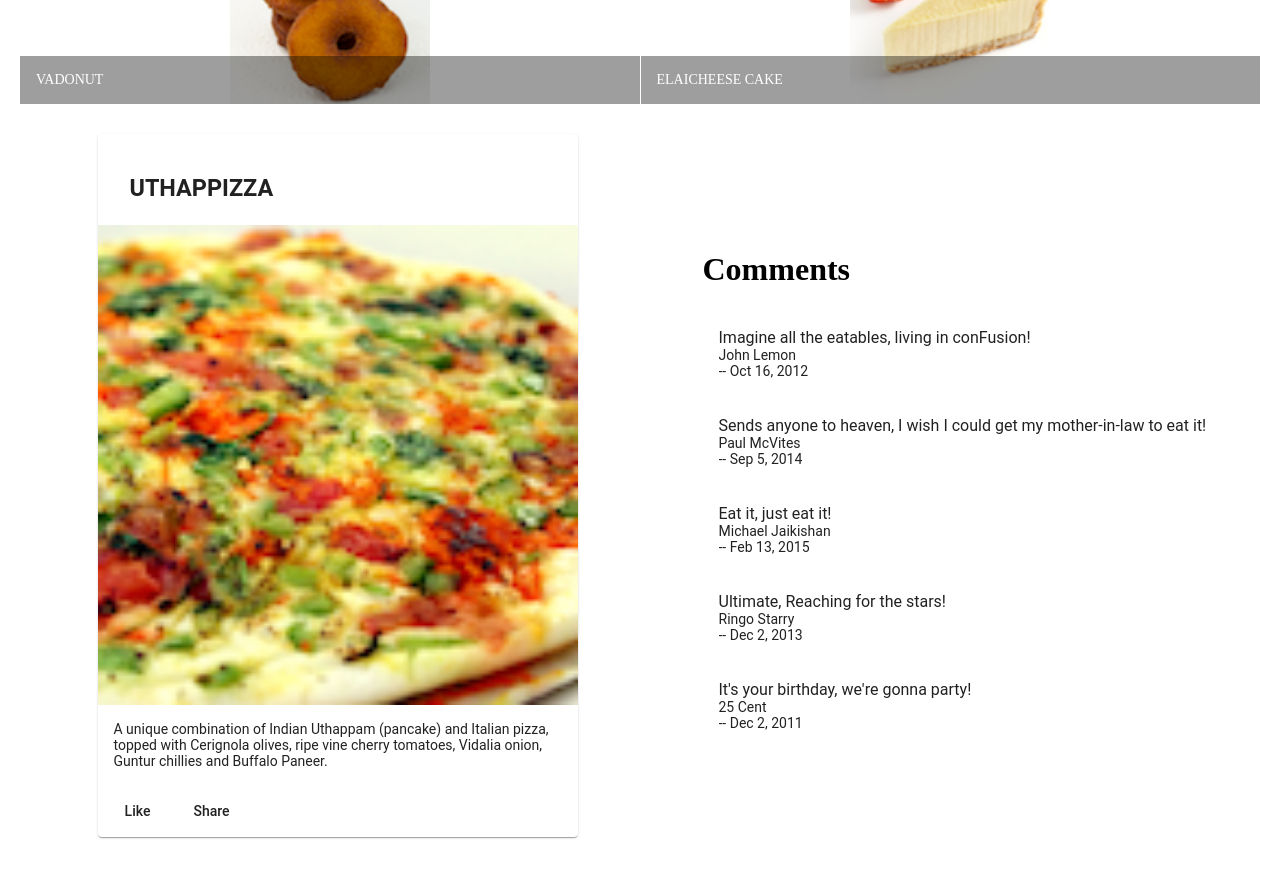
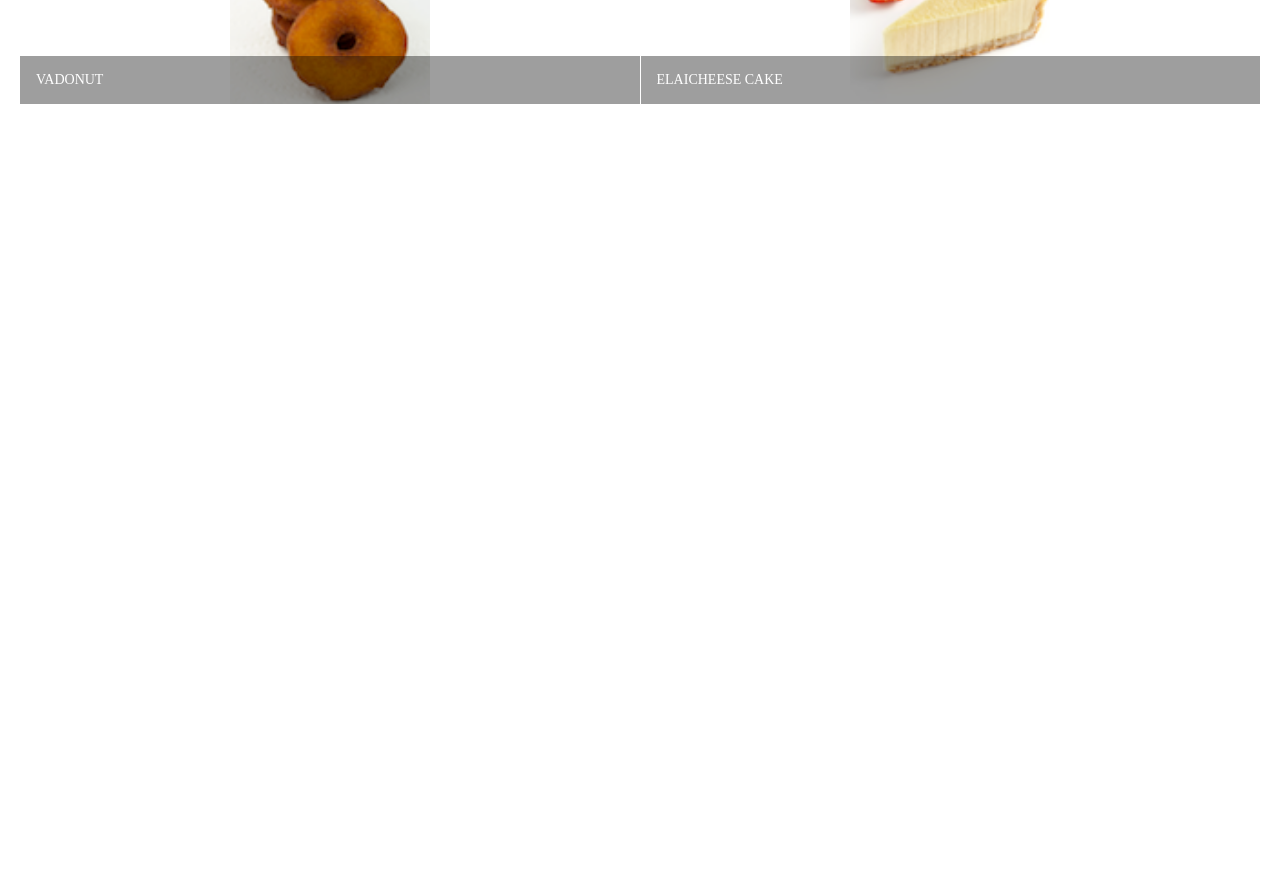
Before and after one commit to hoplite2000/angular, an Angular app: page / in a window 1280 px wide. Shown: the part 460-1337 px from the top of the page. After the commit the page ends 800 px from the top, so only its background shows below. Built offline with nearby package versions, Linux system fonts and the light colour scheme.

Commit message:
data binding

```diff
--- a/src/app/dishdetail/dishdetail.component.html
+++ b/src/app/dishdetail/dishdetail.component.html
@@ -1,12 +1,12 @@
 <div class="container" fxLayout="row" fxLayout.sm="column" fxLayout.xs="column" fxLayoutAlign.gt-md="space-around center" fxLayoutGap="10px"  fxLayoutGap.xs="0">
-    <div fxFlex="40" *ngIf="selectedDish">
-        <mat-card>
+    <div fxFlex="40">
+        <mat-card *ngIf="dish">
             <mat-card-header>
-                <mat-card-title><h3>{{selectedDish.name | uppercase}}</h3></mat-card-title>
+                <mat-card-title><h3>{{dish.name | uppercase}}</h3></mat-card-title>
             </mat-card-header>
-            <img mat-card-image src={{selectedDish.image}} alt={{selectedDish.name}}>
+            <img mat-card-image src={{dish.image}} alt={{dish.name}}>
             <mat-card-content>
-                <p>{{selectedDish.description}}</p>
+                <p>{{dish.description}}</p>
             </mat-card-content>
             <mat-card-actions>
                 <button mat-button>Like</button>
@@ -15,12 +15,12 @@
         </mat-card>
     </div>
     <div fxFlex="40">
-        <mat-list fxFlex>
-            <h1>Comments</h1>
-            <mat-list-item *ngFor="let comment of selectedDish.comments">
-                <p mat-line>{{comment.comment}}</p>
-                <p mat-line>{{comment.author}}</p>
-                <p mat-line>-- {{comment.date | date}}</p>
+        <mat-list *ngIf="dish">
+            <h3>Comments</h3>
+            <mat-list-item *ngFor="let comment of dish.comments">
+                <p matLine>{{comment.comment}}</p>
+                <p matLine>{{comment.author}}</p>
+                <p matLine>-- {{comment.date | date}}</p>
             </mat-list-item>
         </mat-list>
     </div>
--- a/src/app/dishdetail/dishdetail.component.ts
+++ b/src/app/dishdetail/dishdetail.component.ts
@@ -1,48 +1,4 @@
-import { Component, OnInit } from '@angular/core';
-
-const DISH = {
-  id: '0',
-  name: 'Uthappizza',
-  image: '/assets/images/uthappizza.png',
-  category: 'mains',
-  featured: true,
-  label: 'Hot',
-  price: '4.99',
-  // tslint:disable-next-line:max-line-length
-  description: 'A unique combination of Indian Uthappam (pancake) and Italian pizza, topped with Cerignola olives, ripe vine cherry tomatoes, Vidalia onion, Guntur chillies and Buffalo Paneer.',
-  comments: [
-       {
-           rating: 5,
-           comment: 'Imagine all the eatables, living in conFusion!',
-           author: 'John Lemon',
-           date: '2012-10-16T17:57:28.556094Z'
-       },
-       {
-           rating: 4,
-           comment: 'Sends anyone to heaven, I wish I could get my mother-in-law to eat it!',
-           author: 'Paul McVites',
-           date: '2014-09-05T17:57:28.556094Z'
-       },
-       {
-           rating: 3,
-           comment: 'Eat it, just eat it!',
-           author: 'Michael Jaikishan',
-           date: '2015-02-13T17:57:28.556094Z'
-       },
-       {
-           rating: 4,
-           comment: 'Ultimate, Reaching for the stars!',
-           author: 'Ringo Starry',
-           date: '2013-12-02T17:57:28.556094Z'
-       },
-       {
-           rating: 2,
-           comment: 'It\'s your birthday, we\'re gonna party!',
-           author: '25 Cent',
-           date: '2011-12-02T17:57:28.556094Z'
-       }
-   ]
-};
+import { Component, OnInit, Input } from '@angular/core';
 
 @Component({
   selector: 'app-dishdetail',
@@ -51,7 +7,8 @@
 })
 export class DishdetailComponent implements OnInit {
 
-  selectedDish = DISH;
+  @Input()
+  dish;
 
   constructor() { }
 
--- a/src/app/menu/menu.component.html
+++ b/src/app/menu/menu.component.html
@@ -7,7 +7,7 @@
     </div>
     <div fxFlex>
         <mat-grid-list cols="2" rowHeight="200px">
-            <mat-grid-tile *ngFor="let dish of dishes">
+            <mat-grid-tile *ngFor="let dish of dishes" (click)="onSelect(dish)">
                 <img height="200px" src={{dish.image}} alt={{dish.name}}>
                 <mat-grid-tile-footer>
                     <h1 matLine>{{dish.name | uppercase}}</h1>
@@ -15,5 +15,5 @@
             </mat-grid-tile>
         </mat-grid-list>
     </div>
-    <app-dishdetail></app-dishdetail>
+    <app-dishdetail [dish]="selectedDish"></app-dishdetail>
 </div>
--- a/src/app/menu/menu.component.ts
+++ b/src/app/menu/menu.component.ts
@@ -1,50 +1,5 @@
 import { Component, OnInit } from '@angular/core';
-import { Dish } from '../shared/dish';
-
-const DISHES : Dish[] = [
-  {
-    id: '0',
-    name: 'Uthappizza',
-    image: '/assets/images/uthappizza.png',
-    category: 'mains',
-    featured: true,
-    label: 'Hot',
-    price: '4.99',
-    // tslint:disable-next-line:max-line-length
-    description: 'A unique combination of Indian Uthappam (pancake) and Italian pizza, topped with Cerignola olives, ripe vine cherry tomatoes, Vidalia onion, Guntur chillies and Buffalo Paneer.'
-  },
-  {
-    id: '1',
-    name: 'Zucchipakoda',
-    image: '/assets/images/zucchipakoda.png',
-    category: 'appetizer',
-    featured: false,
-    label: '',
-    price: '1.99',
-    description: 'Deep fried Zucchini coated with mildly spiced Chickpea flour batter accompanied with a sweet-tangy tamarind sauce'
-  },
-  {
-    id: '2',
-    name: 'Vadonut',
-    image: '/assets/images/vadonut.png',
-    category: 'appetizer',
-    featured: false,
-    label: 'New',
-    price: '1.99',
-    description: 'A quintessential ConFusion experience, is it a vada or is it a donut?'
-  },
-  {
-    id: '3',
-    name: 'ElaiCheese Cake',
-    image: '/assets/images/elaicheesecake.png',
-    category: 'dessert',
-    featured: false,
-    label: '',
-    price: '2.99',
-    description: 'A delectable, semi-sweet New York Style Cheese Cake, with Graham cracker crust and spiced with Indian cardamoms'
-  }
- ];
-
+import { DISHES } from '../shared/dishes';
 
 @Component({
   selector: 'app-menu',
@@ -54,11 +9,16 @@
 export class MenuComponent implements OnInit {
 
   dishes = DISHES;
-  selectedDish = DISHES[0];
+
+  selectedDish;
 
   constructor() { }
 
   ngOnInit(): void {
   }
 
+  onSelect(dish){
+    this.selectedDish = dish;
+  }
+
 }
--- /dev/null
+++ b/src/app/shared/comment.ts
@@ -0,0 +1,6 @@
+export class Comment {
+    rating: number;
+    comment: string;
+    author: string;
+    date: string;
+}
--- a/src/app/shared/dish.ts
+++ b/src/app/shared/dish.ts
@@ -1,3 +1,5 @@
+import {Comment} from './comment';
+
 export class Dish {
     id: string;
     name: string;
@@ -7,4 +9,5 @@
     label: string;
     price: string;
     description: string;
+    comments: Comment[];
 }
--- /dev/null
+++ b/src/app/shared/dishes.ts
@@ -0,0 +1,173 @@
+import { Dish } from './dish';
+
+export const DISHES: Dish[] = [
+    {
+        id: '0',
+        name: 'Uthappizza',
+        image: '/assets/images/uthappizza.png',
+        category: 'mains',
+        featured: true,
+        label: 'Hot',
+        price: '4.99',
+        // tslint:disable-next-line:max-line-length
+        description: 'A unique combination of Indian Uthappam (pancake) and Italian pizza, topped with Cerignola olives, ripe vine cherry tomatoes, Vidalia onion, Guntur chillies and Buffalo Paneer.',
+        comments: [
+            {
+                rating: 5,
+                comment: 'Imagine all the eatables, living in conFusion!',
+                author: 'John Lemon',
+                date: '2012-10-16T17:57:28.556094Z'
+            },
+            {
+                rating: 4,
+                comment: 'Sends anyone to heaven, I wish I could get my mother-in-law to eat it!',
+                author: 'Paul McVites',
+                date: '2014-09-05T17:57:28.556094Z'
+            },
+            {
+                rating: 3,
+                comment: 'Eat it, just eat it!',
+                author: 'Michael Jaikishan',
+                date: '2015-02-13T17:57:28.556094Z'
+            },
+            {
+                rating: 4,
+                comment: 'Ultimate, Reaching for the stars!',
+                author: 'Ringo Starry',
+                date: '2013-12-02T17:57:28.556094Z'
+            },
+            {
+                rating: 2,
+                comment: 'It\'s your birthday, we\'re gonna party!',
+                author: '25 Cent',
+                date: '2011-12-02T17:57:28.556094Z'
+            }
+        ]
+    },
+    {
+        id: '1',
+        name: 'Zucchipakoda',
+        image: '/assets/images/zucchipakoda.png',
+        category: 'appetizer',
+        featured: false,
+        label: '',
+        price: '1.99',
+        description: 'Deep fried Zucchini coated with mildly spiced Chickpea flour batter accompanied with a sweet-tangy tamarind sauce',
+        comments: [
+            {
+                rating: 5,
+                comment: 'Imagine all the eatables, living in conFusion!',
+                author: 'John Lemon',
+                date: '2012-10-16T17:57:28.556094Z'
+            },
+            {
+                rating: 4,
+                comment: 'Sends anyone to heaven, I wish I could get my mother-in-law to eat it!',
+                author: 'Paul McVites',
+                date: '2014-09-05T17:57:28.556094Z'
+            },
+            {
+                rating: 3,
+                comment: 'Eat it, just eat it!',
+                author: 'Michael Jaikishan',
+                date: '2015-02-13T17:57:28.556094Z'
+            },
+            {
+                rating: 4,
+                comment: 'Ultimate, Reaching for the stars!',
+                author: 'Ringo Starry',
+                date: '2013-12-02T17:57:28.556094Z'
+            },
+            {
+                rating: 2,
+                comment: 'It\'s your birthday, we\'re gonna party!',
+                author: '25 Cent',
+                date: '2011-12-02T17:57:28.556094Z'
+            }
+        ]
+    },
+    {
+        id: '2',
+        name: 'Vadonut',
+        image: '/assets/images/vadonut.png',
+        category: 'appetizer',
+        featured: false,
+        label: 'New',
+        price: '1.99',
+        description: 'A quintessential ConFusion experience, is it a vada or is it a donut?',
+        comments: [
+            {
+                rating: 5,
+                comment: 'Imagine all the eatables, living in conFusion!',
+                author: 'John Lemon',
+                date: '2012-10-16T17:57:28.556094Z'
+            },
+            {
+                rating: 4,
+                comment: 'Sends anyone to heaven, I wish I could get my mother-in-law to eat it!',
+                author: 'Paul McVites',
+                date: '2014-09-05T17:57:28.556094Z'
+            },
+            {
+                rating: 3,
+                comment: 'Eat it, just eat it!',
+                author: 'Michael Jaikishan',
+                date: '2015-02-13T17:57:28.556094Z'
+            },
+            {
+                rating: 4,
+                comment: 'Ultimate, Reaching for the stars!',
+                author: 'Ringo Starry',
+                date: '2013-12-02T17:57:28.556094Z'
+            },
+            {
+                rating: 2,
+                comment: 'It\'s your birthday, we\'re gonna party!',
+                author: '25 Cent',
+                date: '2011-12-02T17:57:28.556094Z'
+            }
+        ]
+    },
+    {
+        id: '3',
+        name: 'ElaiCheese Cake',
+        image: '/assets/images/elaicheesecake.png',
+        category: 'dessert',
+        featured: false,
+        label: '',
+        price: '2.99',
+        description: 'A delectable, semi-sweet New York Style Cheese Cake, with Graham cracker crust and spiced with Indian cardamoms',
+        comments: [
+            {
+                rating: 5,
+                comment: 'Imagine all the eatables, living in conFusion!',
+                author: 'John Lemon',
+                date: '2012-10-16T17:57:28.556094Z'
+            },
+            {
+                rating: 4,
+                comment: 'Sends anyone to heaven, I wish I could get my mother-in-law to eat it!',
+                author: 'Paul McVites',
+                date: '2014-09-05T17:57:28.556094Z'
+            },
+            {
+                rating: 3,
+                comment: 'Eat it, just eat it!',
+                author: 'Michael Jaikishan',
+                date: '2015-02-13T17:57:28.556094Z'
+            },
+            {
+                rating: 4,
+                comment: 'Ultimate, Reaching for the stars!',
+                author: 'Ringo Starry',
+                date: '2013-12-02T17:57:28.556094Z'
+            },
+            {
+                rating: 2,
+                comment: 'It\'s your birthday, we\'re gonna party!',
+                author: '25 Cent',
+                date: '2011-12-02T17:57:28.556094Z'
+            }
+        ]
+    }
+];
```
